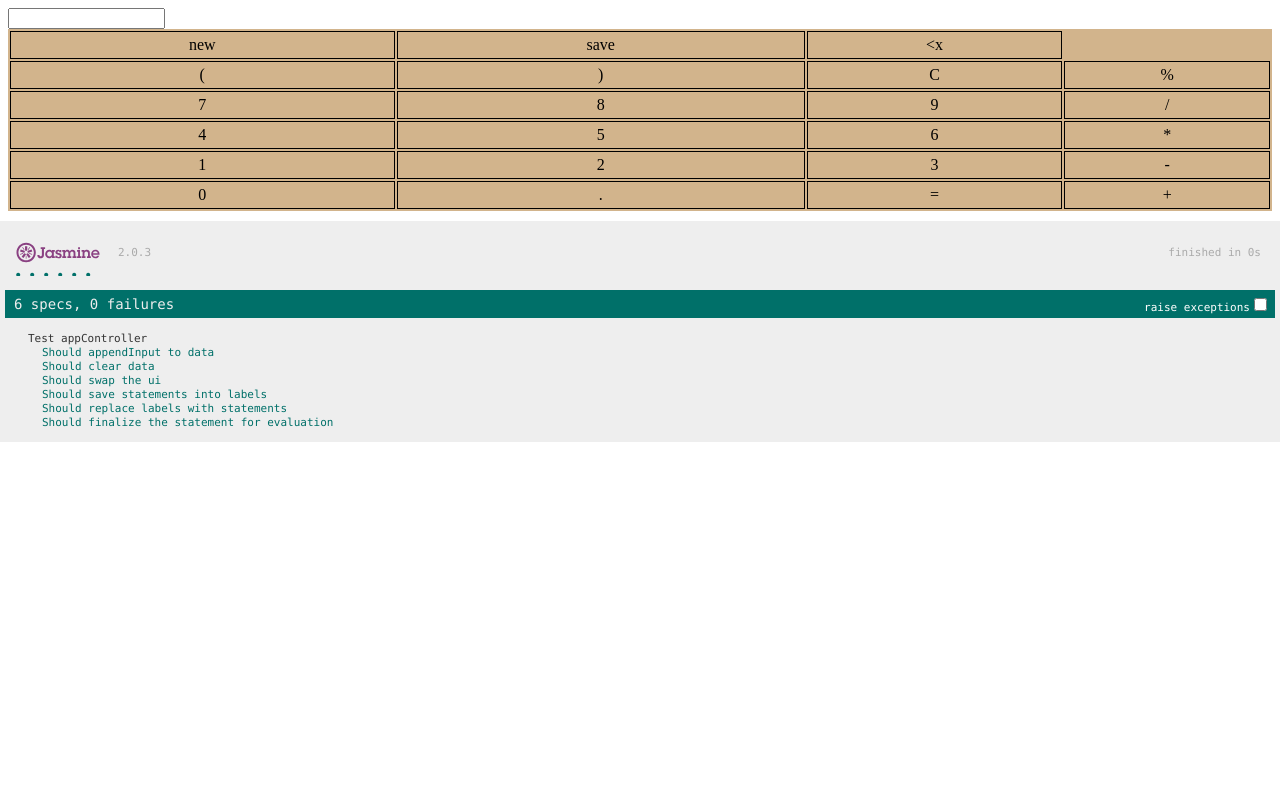
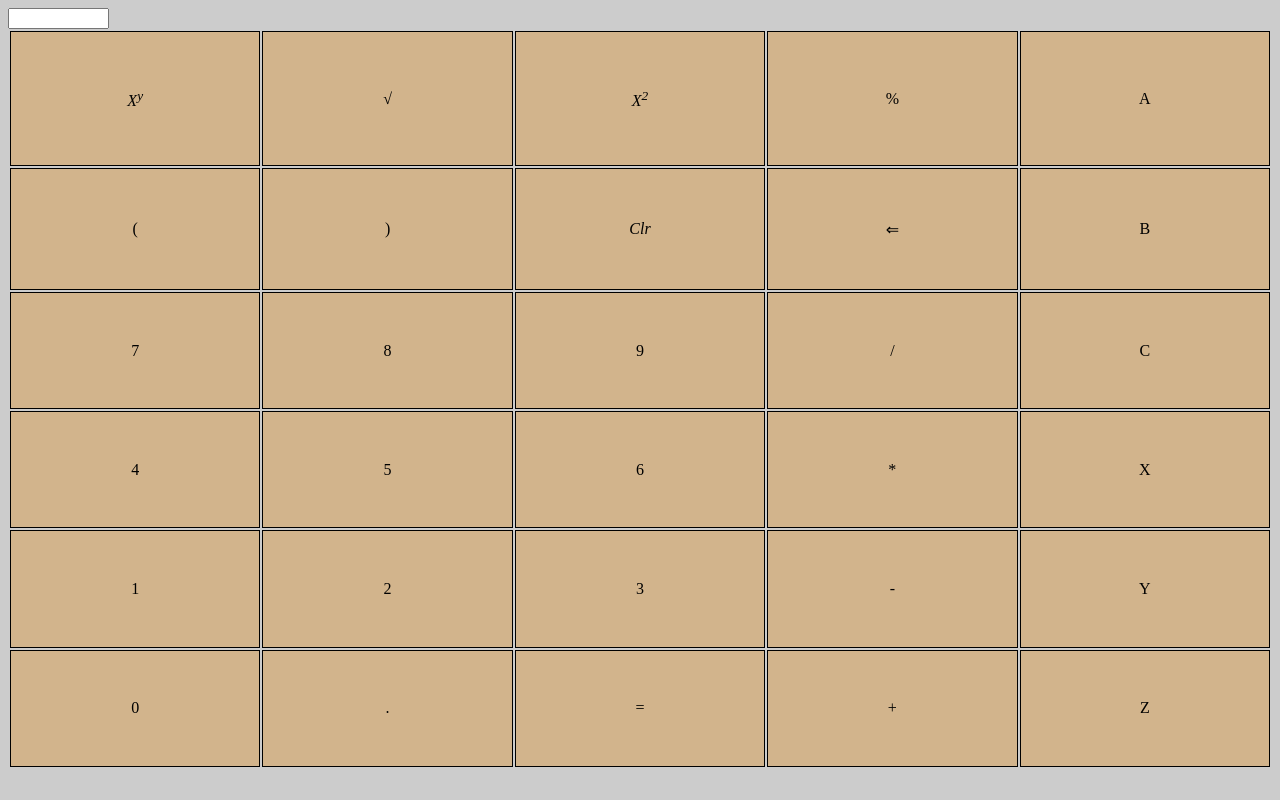
Before and after one commit to DanielW2/scicalc, a website: page public/main.html in a window 1280 px wide. Drawn offline with Linux system fonts and the light colour scheme.

Commit message:
resize to window
The app will now correctly fill window though further formatting is
needed.

```diff
--- a/public/css/styles.css
+++ b/public/css/styles.css
@@ -2,16 +2,27 @@ textarea {
 	resize: none;
 }
 
+body {
+	background-color: #ccc;
+}
+
 #calculator {
 	text-align: center;
-	background-color: tan;
 	width: 100%;
+	height: 100%;
 	cursor: default;
+}
+
+#io {
+	/*width = 300px;*/
+	text-size = 5em;
 }
 
 td {
 	border-style: solid;
 	border-width: .1em;
 	border-color: black;
+	background-color: tan;
 	padding: .25em 0em;
+	width: 20%;
 }
--- a/public/js/scicalc.js
+++ b/public/js/scicalc.js
@@ -5,6 +5,19 @@ function appController($scope, $http) {
 	$scope.statements = {};
 
 	$scope.testValue = 'Success!';
+/*
+	viewportwidth = 0;
+	viewportheight = 0;
+
+	 // the more standards compliant browsers (mozilla/netscape/opera/IE7) use window.innerWidth and window.innerHeight
+
+	 if (typeof window.innerWidth != 'undefined')
+	 {
+		  viewportwidth = window.innerWidth;
+		  viewportheight = window.innerHeight;
+	 }
+
+	document.body.style.height = viewportheight-60;*/
 
 	$scope.appendInput = function(input) {
 		$scope.data.textdata=$scope.data.textdata+input;
@@ -60,3 +73,11 @@ function appController($scope, $http) {
 		});
 	};
 }
+
+window.onload = function(event) {
+	document.body.style.height = window.innerHeight - 60;
+}
+
+window.onresize = function(event) {
+	document.body.style.height = window.innerHeight - 60;
+}
--- a/public/main.html
+++ b/public/main.html
@@ -3,13 +3,13 @@
 <!--Jasmine-->
 <link rel="shortcut icon" type="image/png" href="jasmine/lib/jasmine-2.0.3/jasmine_favicon.png">
 <link rel="stylesheet" type="text/css" href="jasmine/lib/jasmine-2.0.3/jasmine.css">
-
+<!--
 <script type="text/javascript" src="jasmine/lib/jasmine-2.0.3/jasmine.js"></script>
 <script type="text/javascript" src="jasmine/lib/jasmine-2.0.3/jasmine-html.js"></script>
 <script type="text/javascript" src="jasmine/lib/jasmine-2.0.3/boot.js"></script>
 
 <script type="text/javascript" src="jasmine/spec/SpecScicalc.js"></script>
-
+-->
 <script src="js/angular-1.2.17.js"></script>
 <script src="js/scicalc.js"></script>
 <link rel="stylesheet" href="css/styles.css">
@@ -17,7 +17,7 @@
 
 <body>
 	<div ng-controller='appController'>
-        <textarea ng-model='data.textdata' cols=17 rows=1 id='io' style='display : inline'>
+        <textarea ng-model='data.textdata' cols=10 rows=1 id='io' style='display : inline'>
 			{{data.textdata}}
 		</textarea>
 
@@ -33,16 +33,22 @@
 		<table id="calculator">
 
 			<tr>
+			<!--
 				<td ng-click='swapUI()'>new</td>
-				<td ng-click='saveLabel()'>save</td>
-				<td ng-click='backspace()'>&ltx</td>
+				<td ng-click='saveLabel()'>save</td>-->
+				<td><em>X<sup>y</sup></em></td>
+				<td>√</td>
+				<td><em>X<sup>2</sup></em></td>
+				<td ng-click='appendInput("%")'>%</td>
+				<td>A</td>
 			</tr>
 
 			<tr>
 				<td ng-click='appendInput("(")'>(</td>
 				<td ng-click='appendInput(")")'>)</td>
-				<td ng-click='clear()'>C</td>
-				<td ng-click='appendInput("%")'>%</td>
+				<td ng-click='clear()'><em>Clr</em></td>
+				<td ng-click='backspace()'>&#8656</td>
+				<td>B</td>
 			</tr>
 
 			<tr>
@@ -50,6 +56,7 @@
 				<td ng-click='appendInput("8")'>8</td>
 				<td ng-click='appendInput("9")'>9</td>
 				<td ng-click='appendInput("/")'>/</td>
+				<td>C</td>
 			</tr>
 
 			<tr>
@@ -57,6 +64,7 @@
 				<td ng-click='appendInput("5")'>5</td>
 				<td ng-click='appendInput("6")'>6</td>
 				<td ng-click='appendInput("*")'>*</td>
+				<td>X</td>
 			</tr>
 
 			<tr>
@@ -64,6 +72,7 @@
 				<td ng-click='appendInput("2")'>2</td>
 				<td ng-click='appendInput("3")'>3</td>
 				<td ng-click='appendInput("-")'>-</td>
+				<td>Y</td>
 			</tr>
 
 			<tr>
@@ -71,6 +80,7 @@
 				<td ng-click='appendInput(".")'>.</td>
 				<td ng-click='send()'>=</td>
 				<td ng-click='appendInput("+")'>+</td>
+				<td>Z</td>
 			</tr>
 		</table>
 		<br>
```
